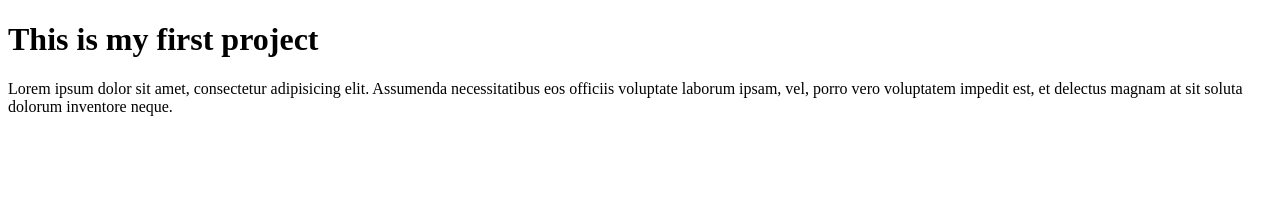
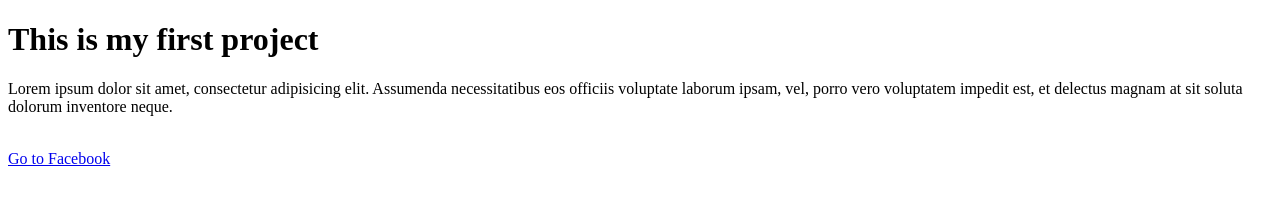
Before and after one commit to ShafayetUK/my-first-project, a plain HTML site: page index.html in a window 1280 px wide. Drawn offline with Linux system fonts and the light colour scheme.

Commit message:
link name added

```diff
--- a/index.html
+++ b/index.html
@@ -9,6 +9,6 @@
     <h1>This is my first project</h1>
     <p>Lorem ipsum dolor sit amet, consectetur adipisicing elit. Assumenda necessitatibus eos officiis voluptate laborum ipsam, vel, porro vero voluptatem impedit est, et delectus magnam at sit soluta dolorum inventore neque.</p>
     <br>
-    <a href="www.facebook.com"></a>
+    <a href="www.facebook.com">Go to Facebook</a>
 </body>
 </html>
```
